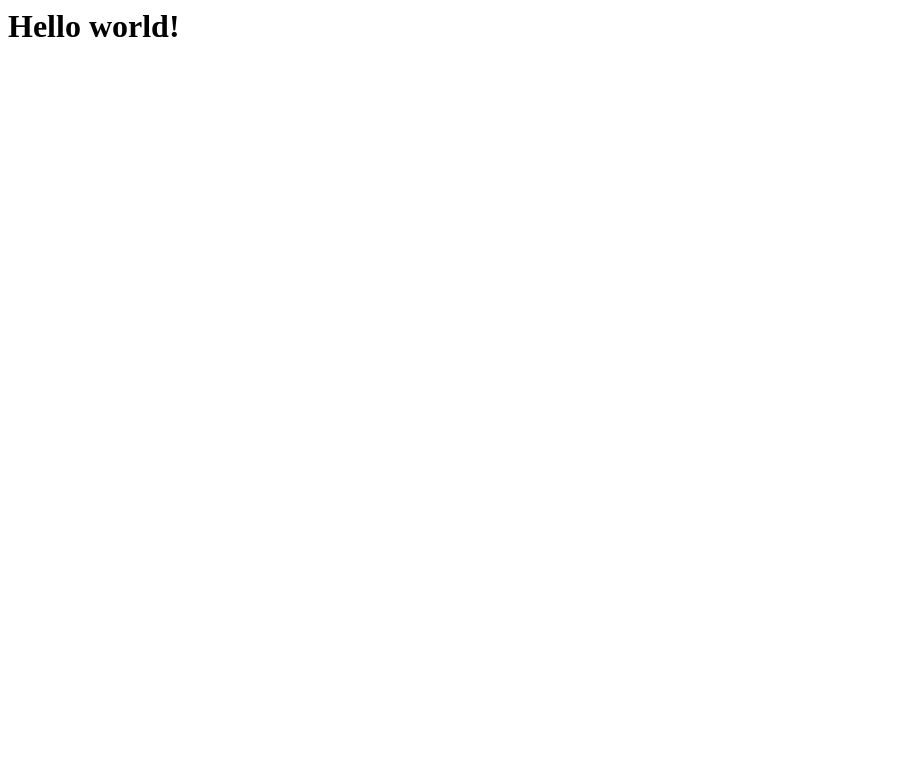
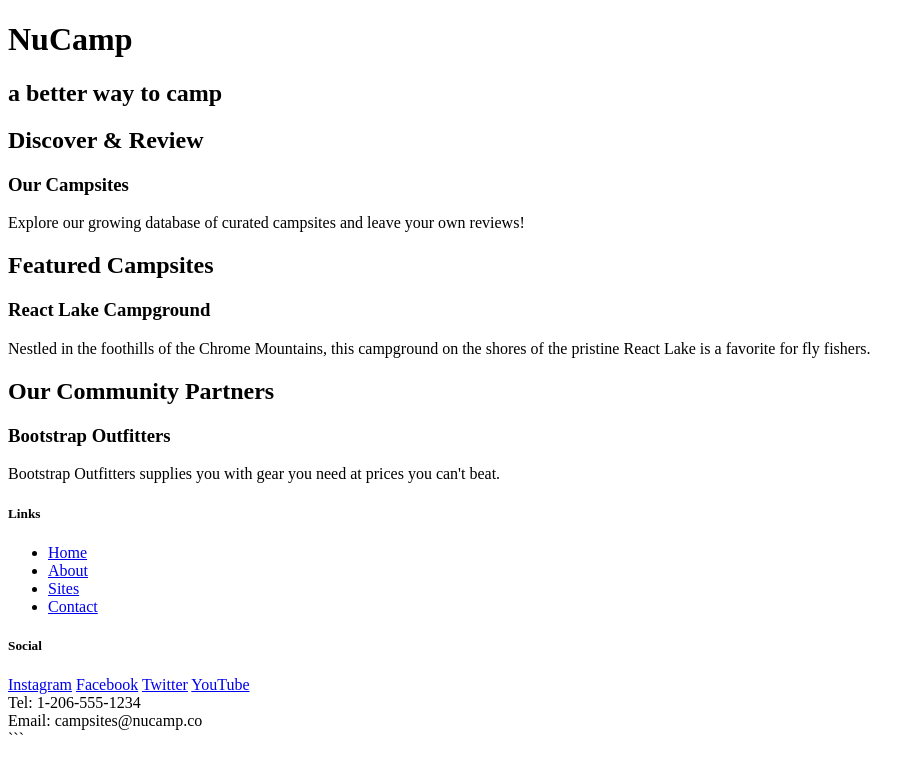
Before and after one commit to andremichalowski/campsites, a website: page index.html in a window 1280 px wide. Shown: the whole page, without its empty margins (0-921 px from the left). Drawn offline with Linux system fonts and the light colour scheme.

Commit message:
Base html added

````diff
--- a/index.html
+++ b/index.html
@@ -1 +1,62 @@
-<h1> Hello world! </h1>
+<!DOCTYPE html>
+<html lang="en">
+
+<head>
+    <meta charset="utf-8" />
+    <title>NuCamp: A Better Way To Camp</title>
+</head>
+
+<body>
+
+    <header>
+        <div>
+            <h1>NuCamp</h1>
+            <h2>a better way to camp</h2>
+        </div>
+    </header>
+
+    <div>
+        <h2>Discover & Review</h2>
+        <h3>Our Campsites</h3>
+        <p>Explore our growing database of curated campsites and leave your own reviews!</p>
+    </div>
+
+    <div>
+        <h2>Featured Campsites</h2>
+        <h3>React Lake Campground</h3>
+        <p>Nestled in the foothills of the Chrome Mountains, this campground on the shores of the pristine React Lake is a favorite for fly fishers.</p>
+    </div>
+
+    <div>
+        <h2>Our Community Partners</h2>
+        <h3>Bootstrap Outfitters</h3>
+        <p>Bootstrap Outfitters supplies you with gear you need at prices you can't beat.</p>
+    </div>
+
+    <footer>
+        <div>
+            <h5>Links</h5>
+            <ul>
+                <li><a href="#">Home</a></li>
+                <li><a href="#">About</a></li>
+                <li><a href="#">Sites</a></li>
+                <li><a href="#">Contact</a></li>
+            </ul>
+        </div>
+        <div>
+            <h5>Social</h5>
+            <a href="http://instagram.com/">Instagram</a>
+            <a href="http://facebook.com/">Facebook</a>
+            <a href="http://twitter.com/">Twitter</a>
+            <a href="http://youtube.com/">YouTube</a>
+        </div>
+        <div>
+            Tel: 1-206-555-1234<br />
+            Email: campsites@nucamp.co
+        </div>
+    </footer>
+
+</body>
+
+</html>
+```
````
